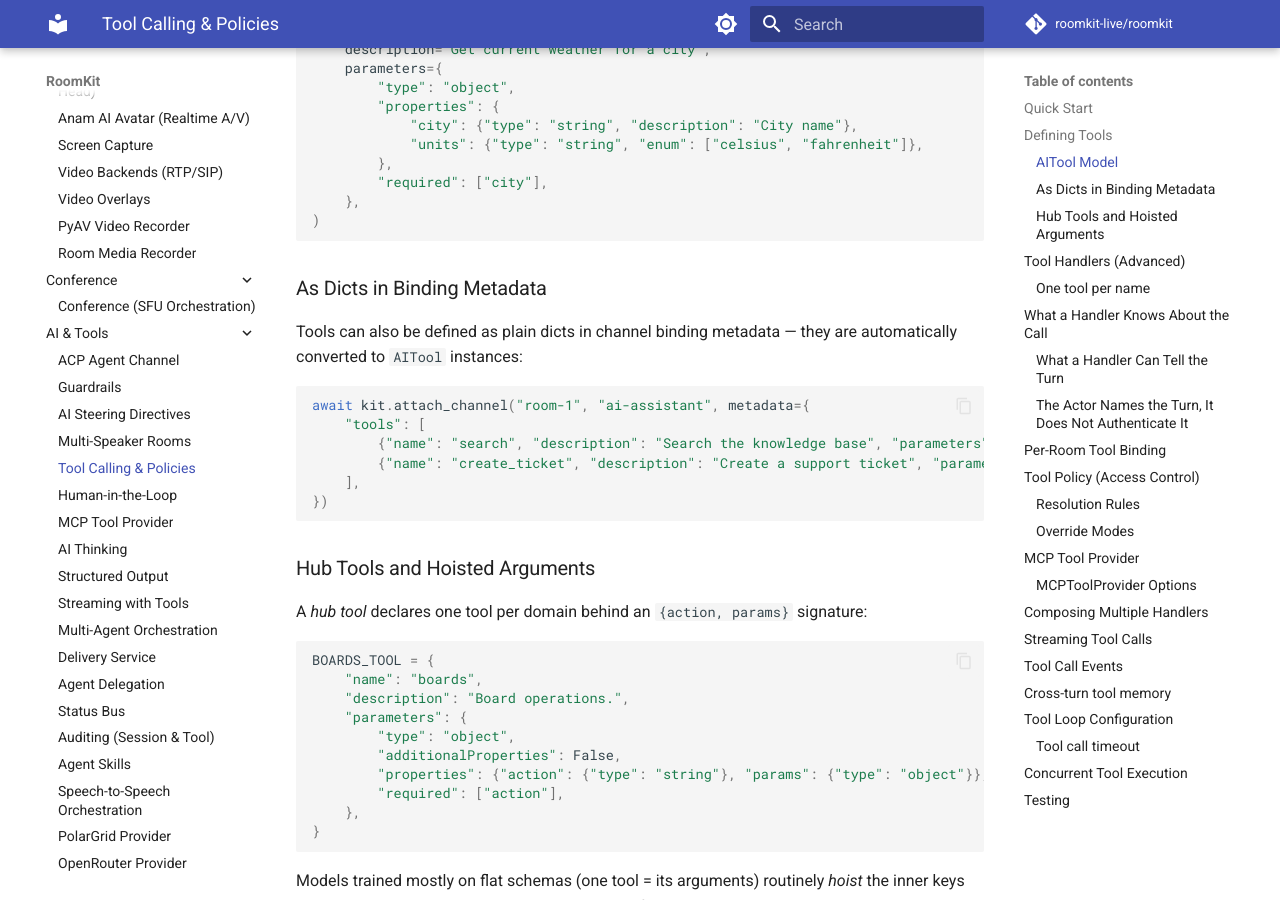
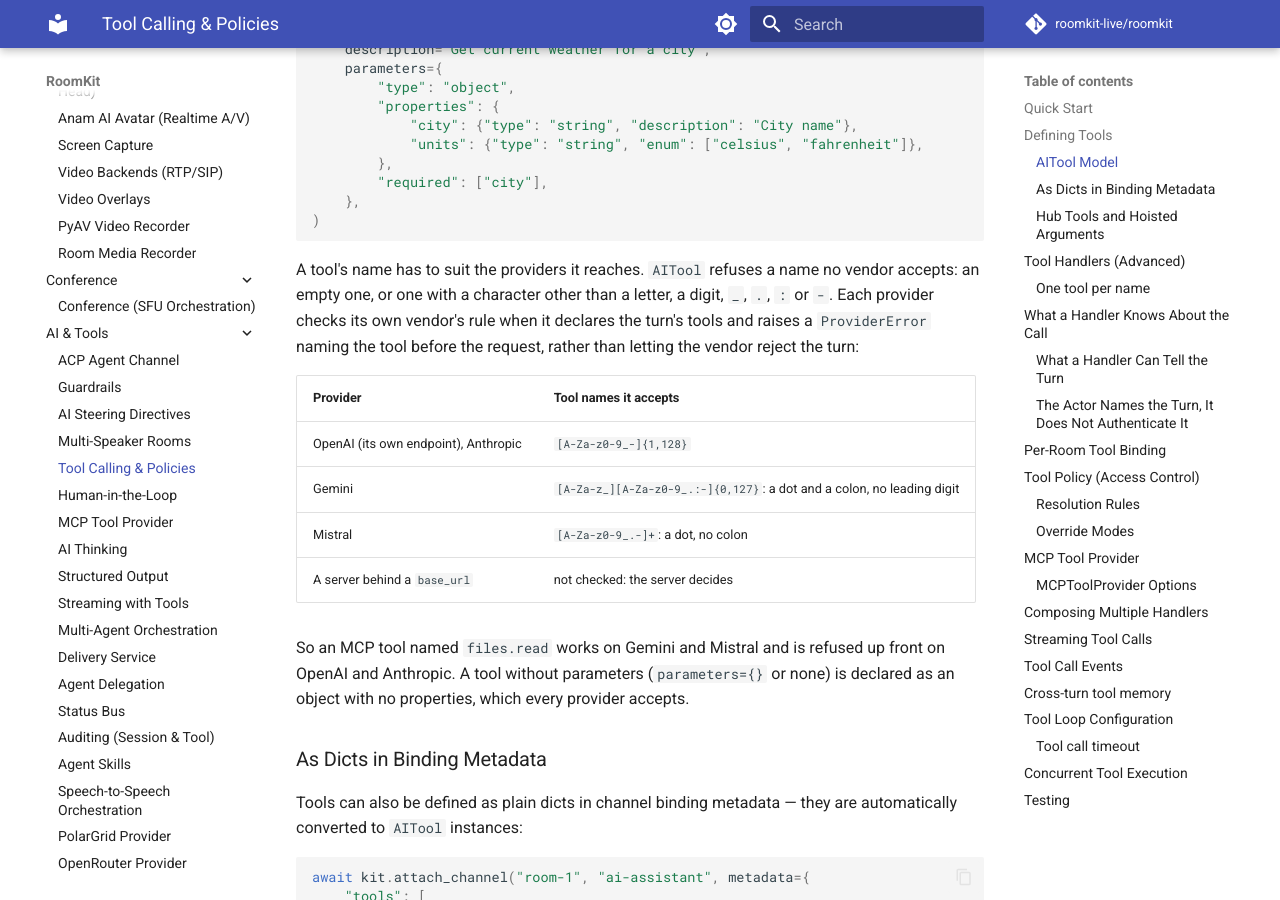
Before and after one commit to roomkit-live/roomkit-docs, an MkDocs documentation site: the page built from docs/guides/tool-calling.md, in a window 1280 px wide and 900 px high, scrolled down 1556 px. Built offline with MkDocs 1.6.1 and Material for MkDocs 9.7.7, drawn with Linux system fonts in a browser that asks for light colours; comment, search, counter and statistics services are not loaded; some of the changed text lies outside the part shown.

Commit message:
docs(ai): tool names per provider, a tool without parameters declared as an empty object, a call whose arguments do not read never runs, one Chat Completions builder, OpenAI models refused before the request and Anthropic's is_error (RMK-309)

````diff
--- a/docs/guides/tool-calling.md
+++ b/docs/guides/tool-calling.md
@@ -74,6 +74,24 @@ tool = AITool(
     },
 )
 ```
+
+A tool's name has to suit the providers it reaches. `AITool` refuses a name
+no vendor accepts: an empty one, or one with a character other than a letter,
+a digit, `_`, `.`, `:` or `-`. Each provider checks its own vendor's rule when
+it declares the turn's tools and raises a `ProviderError` naming the tool
+before the request, rather than letting the vendor reject the turn:
+
+| Provider | Tool names it accepts |
+|---|---|
+| OpenAI (its own endpoint), Anthropic | `[A-Za-z0-9_-]{1,128}` |
+| Gemini | `[A-Za-z_][A-Za-z0-9_.:-]{0,127}`: a dot and a colon, no leading digit |
+| Mistral | `[A-Za-z0-9_.-]+`: a dot, no colon |
+| A server behind a `base_url` | not checked: the server decides |
+
+So an MCP tool named `files.read` works on Gemini and Mistral and is refused
+up front on OpenAI and Anthropic. A tool without parameters (`parameters={}`
+or none) is declared as an object with no properties, which every provider
+accepts.
 
 ### As Dicts in Binding Metadata
 
@@ -497,6 +515,10 @@ async with MCPToolProvider.from_url("http://localhost:8000/mcp") as mcp:
     })
 ```
 
+A tool the server lists under a name no provider accepts (see
+[the AITool model](#aitool-model)) is skipped with a warning; the server's
+other tools stay available.
+
 ### MCPToolProvider Options
 
 ```python
````
Also changed, not shown: docs/api/providers-ai.md (+52 -4 lines), docs/features.md (+3 -1 lines), docs/guides/streaming-tools.md (+6 -4 lines).
